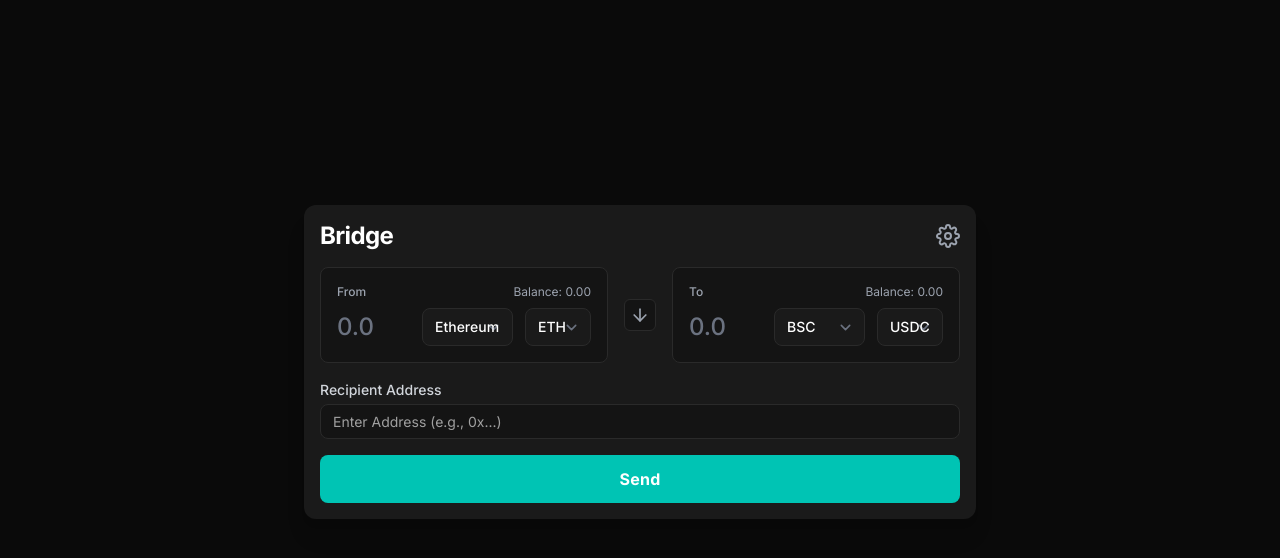
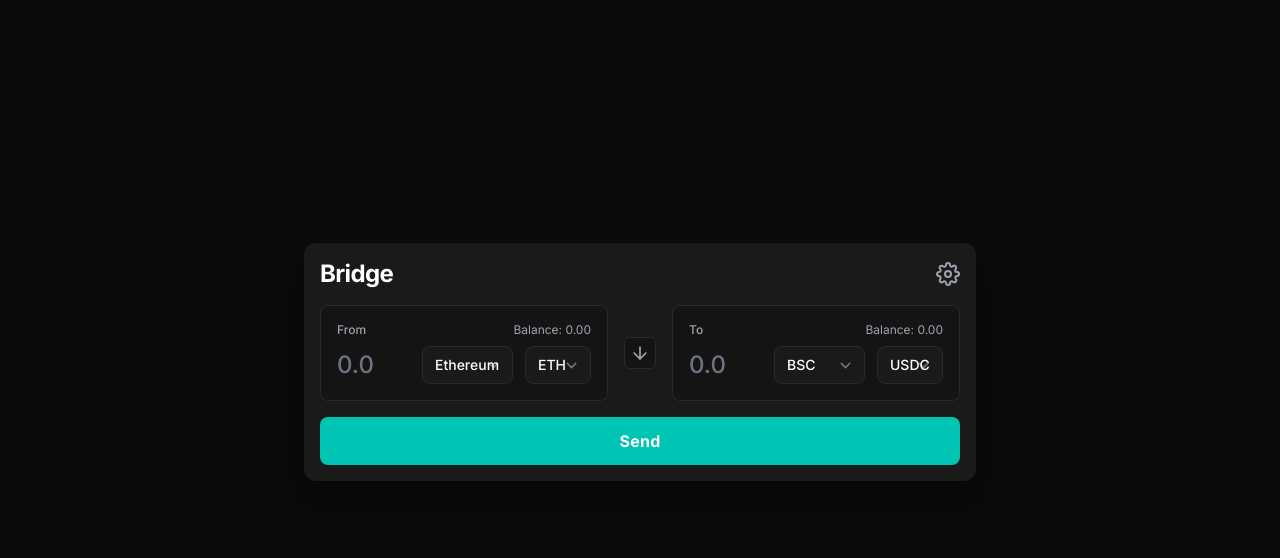
Before and after one commit to Soteria-Smart-Contracts/timer, a plain HTML site: page timmy.html in a window 1280 px wide. Shown: the part 74-632 px from the top of the page. Drawn offline with nearby package versions, Linux system fonts and the light colour scheme.

Commit message:
May 28, 2025, 7:21 PM

```diff
--- a/timmy.html
+++ b/timmy.html
@@ -79,12 +79,6 @@
                             </div>
                         </div>
                     </div>
-                    <div class="space-y-2">
-                        <label class="flex flex-col">
-                            <span class="text-sm font-medium leading-normal text-gray-300 pb-1">Recipient Address</span>
-                            <input class="form-input flex w-full min-w-0 flex-1 resize-none overflow-hidden rounded-lg text-white focus:outline-none focus:ring-2 focus:ring-[#00C4B4] border border-[#2A2A2A] bg-[#141414] focus:border-[#00C4B4] h-10 placeholder:text-[#A0A0A0] px-3 py-2 text-sm font-normal leading-normal" placeholder="Enter Address (e.g., 0x...)" value=""/>
-                        </label>
-                    </div>
                     <button class="flex w-full cursor-pointer items-center justify-center overflow-hidden rounded-lg h-12 px-5 bg-[#00C4B4] text-white text-base font-bold leading-normal tracking-[0.015em] hover:bg-[#00A89A] transition-colors disabled:opacity-50 disabled:cursor-not-allowed">
                         <span class="truncate">Send</span>
                     </button>
```
